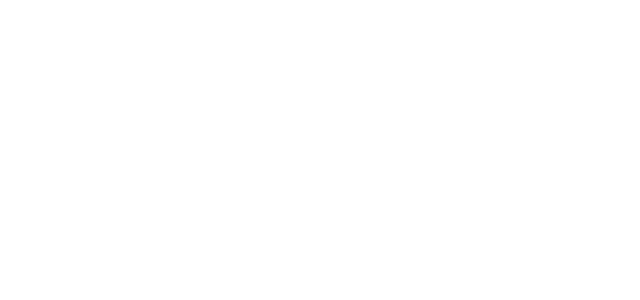
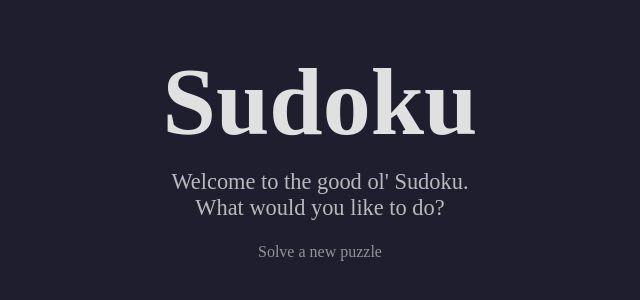
Before and after one commit to YahyaNashar22/NavyBits_Sudoku, a React (Vite) app: page / in a window 1280 px wide. Shown: the part 242-542 px from the top of the page, without its empty margins (320-960 px from the left). Built offline with nearby package versions, Linux system fonts and the light colour scheme.

Commit message:
defined color palette variables - created home page and routing structure

```diff
--- a/package.json
+++ b/package.json
@@ -11,7 +11,8 @@
   },
   "dependencies": {
     "react": "^18.3.1",
-    "react-dom": "^18.3.1"
+    "react-dom": "^18.3.1",
+    "react-router-dom": "^6.27.0"
   },
   "devDependencies": {
     "@eslint/js": "^9.13.0",
--- a/src/App.css
+++ b/src/App.css
@@ -3,3 +3,73 @@
   padding: 0;
   margin: 0;
 }
+/* defining css variables */
+:root {
+  --background: #1e1e2e;
+  --grid: #4b4b5e;
+  --fixed-cell-background: #1e1e2e;
+  --editable-cell-background: #2a2a3b;
+  --primary: #e0e0e0;
+  --highlight: #4a90e2;
+  --error-highlight: #ff5370;
+  --success-highlight: #50fa7b;
+}
+
+body {
+  background-color: var(--background);
+  color: var(--primary);
+  overflow: none;
+}
+
+.wrapper {
+  height: 100vh;
+  display: flex;
+  flex-direction: column;
+  align-items: center;
+  justify-content: center;
+}
+
+.title {
+  font-size: 6rem;
+  margin-bottom: 12px;
+}
+
+.subTitle {
+  font-size: 1.4rem;
+  opacity: 0.8;
+  text-align: center;
+  margin-bottom: 12px;
+}
+
+.selection_menu {
+  list-style-type: none;
+}
+
+.menu_item {
+  padding: 10px;
+  transition: 0.3s ease-in-out;
+}
+
+.menu_item:hover {
+  transform: scale(1.1);
+}
+
+.links {
+  text-decoration: none;
+  color: var(--primary);
+  opacity: 0.6;
+  transition: 0.3s ease-in-out;
+  cursor: pointer;
+}
+
+.links:hover {
+  opacity: 1;
+  color: var(--highlight);
+}
+
+
+/* game board design */
+
+.cell {
+
+}
--- a/src/App.tsx
+++ b/src/App.tsx
@@ -1,7 +1,8 @@
 import "./App.css";
+import AppRoutes from "./routes/AppRoutes";
 
 function App() {
-  return <></>;
+  return <AppRoutes />;
 }
 
 export default App;
--- /dev/null
+++ b/src/components/CellBlock.tsx
@@ -0,0 +1,5 @@
+const CellBlock = () => {
+  return <div className="cell"></div>;
+};
+
+export default CellBlock;
--- /dev/null
+++ b/src/layouts/Layout.tsx
@@ -0,0 +1,11 @@
+import { Outlet } from "react-router-dom";
+
+const Layout = () => {
+  return (
+    <>
+      <Outlet />
+    </>
+  );
+};
+
+export default Layout;
--- /dev/null
+++ b/src/pages/Game.tsx
@@ -0,0 +1,8 @@
+
+const Game = () => {
+  return (
+    <main className="wrapper"></main>
+  )
+}
+
+export default Game
--- /dev/null
+++ b/src/pages/Home.tsx
@@ -0,0 +1,24 @@
+import { Link } from "react-router-dom";
+
+const Home = () => {
+  return (
+    <main className="wrapper">
+      <h1 className="title">Sudoku</h1>
+      <p className="subTitle">
+        Welcome to the good ol' Sudoku.
+        <br />
+        What would you like to do?
+      </p>
+
+      <ul className="selection_menu">
+        <li className="menu_item">
+          <Link className="links" to="/game">
+            Solve a new puzzle
+          </Link>
+        </li>
+      </ul>
+    </main>
+  );
+};
+
+export default Home;
--- /dev/null
+++ b/src/routes/AppRoutes.tsx
@@ -0,0 +1,19 @@
+import { BrowserRouter, Route, Routes } from "react-router-dom";
+import Layout from "../layouts/Layout";
+import Home from "../pages/Home";
+import Game from "../pages/Game";
+
+const AppRoutes = () => {
+  return (
+    <BrowserRouter>
+      <Routes>
+        <Route path="/" element={<Layout />}>
+          <Route index element={<Home />} />
+          <Route path="/game" element={<Game />} />
+        </Route>
+      </Routes>
+    </BrowserRouter>
+  );
+};
+
+export default AppRoutes;
```
Also changed, not shown: src/components/Board.tsx (added, +8 -0 lines), 1 other file (tests, documents, lock files or other folders).
